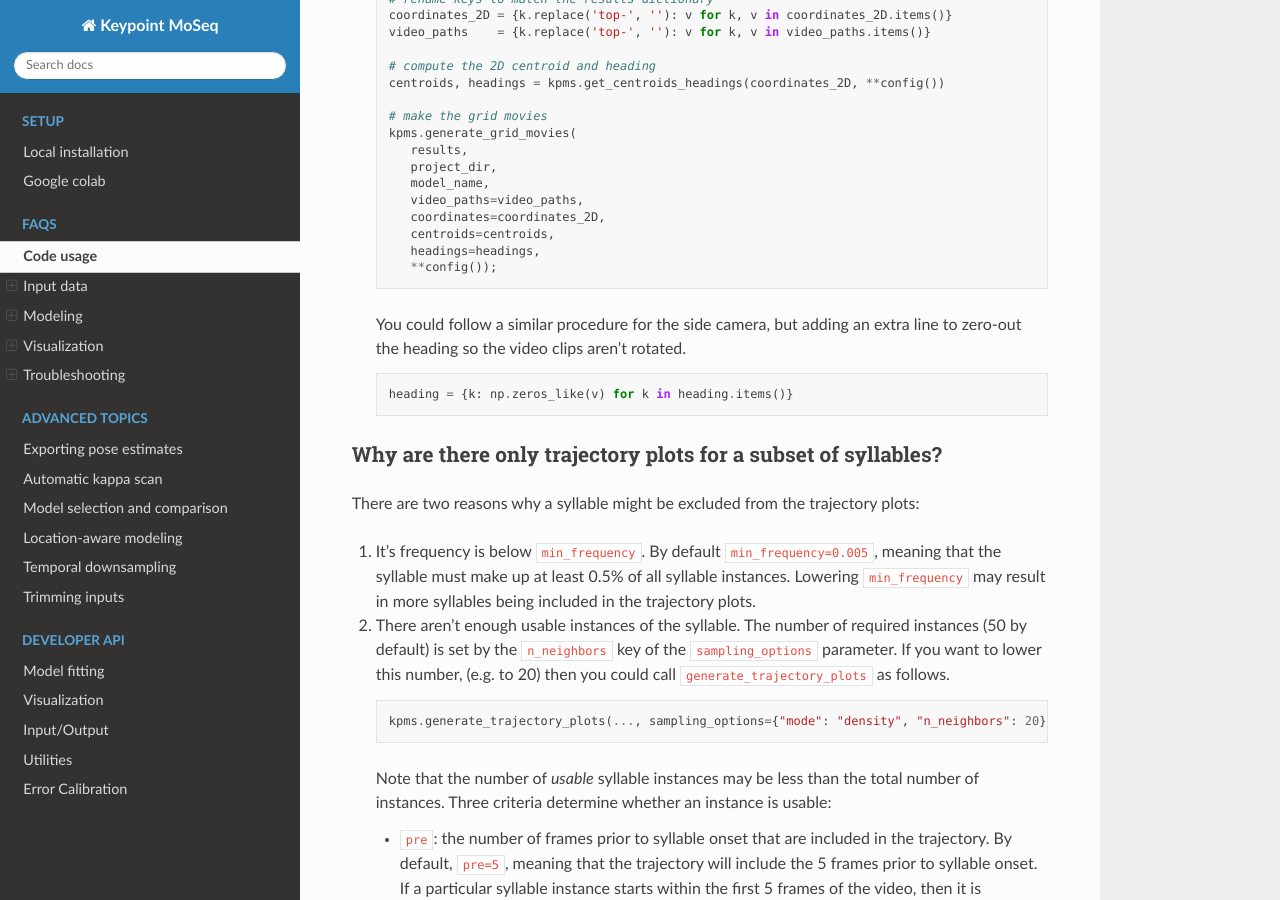
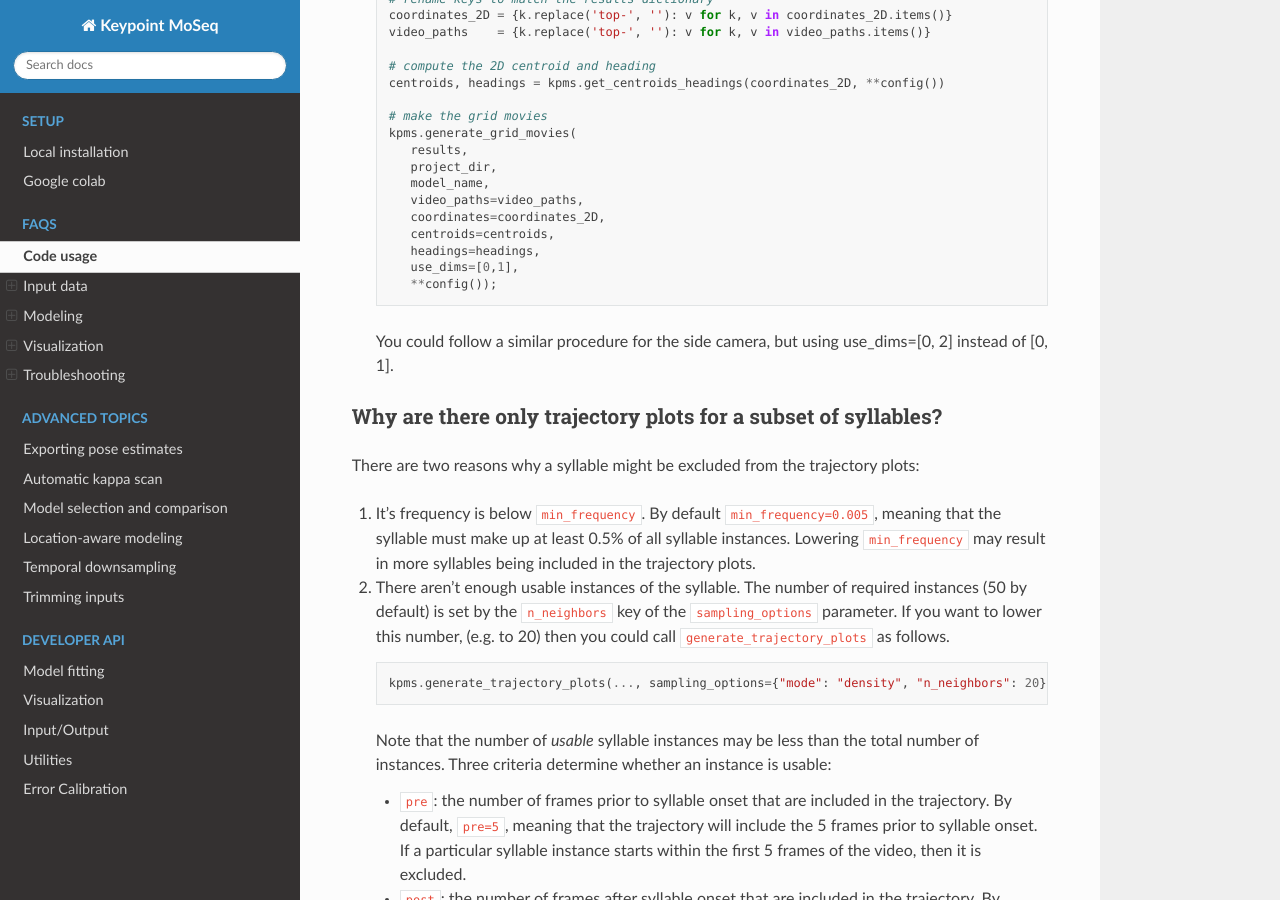
Before and after one commit to dattalab/keypoint-moseq, a Sphinx documentation site: the page built from docs/source/FAQs.rst, in a window 1280 px wide and 900 px high, scrolled down 8155 px. Built offline with Sphinx 7.4.7 and the Read the Docs theme 3.1.0, drawn with Linux system fonts in a browser that asks for light colours; pages that are not in the unit, such as notebooks, are missing from menus.

Commit message:
documentation

```diff
--- a/docs/source/FAQs.rst
+++ b/docs/source/FAQs.rst
@@ -312,14 +312,10 @@ Below we provide two code recipes to get around these issues. The first recipe i
          coordinates=coordinates_2D,
          centroids=centroids,
          headings=headings,
+         use_dims=[0,1],
          **config());
 
-   You could follow a similar procedure for the side camera, but adding an extra line to zero-out the heading so the video clips aren't rotated.
-
-   .. code-block:: python
-
-      heading = {k: np.zeros_like(v) for k in heading.items()}
-
+   You could follow a similar procedure for the side camera, but using use_dims=[0, 2] instead of [0, 1].
 
 Why are there only trajectory plots for a subset of syllables?
 --------------------------------------------------------------
```
